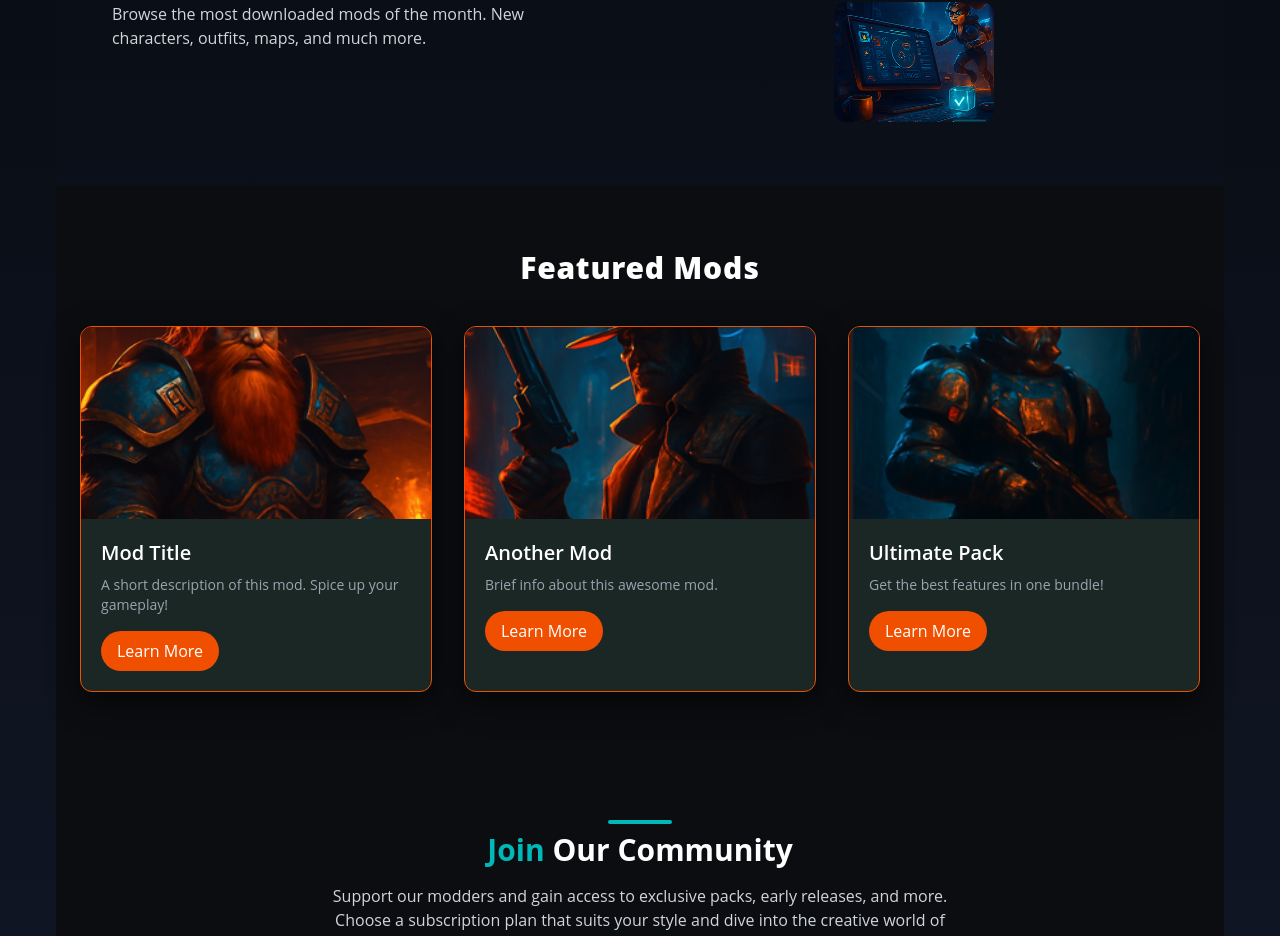
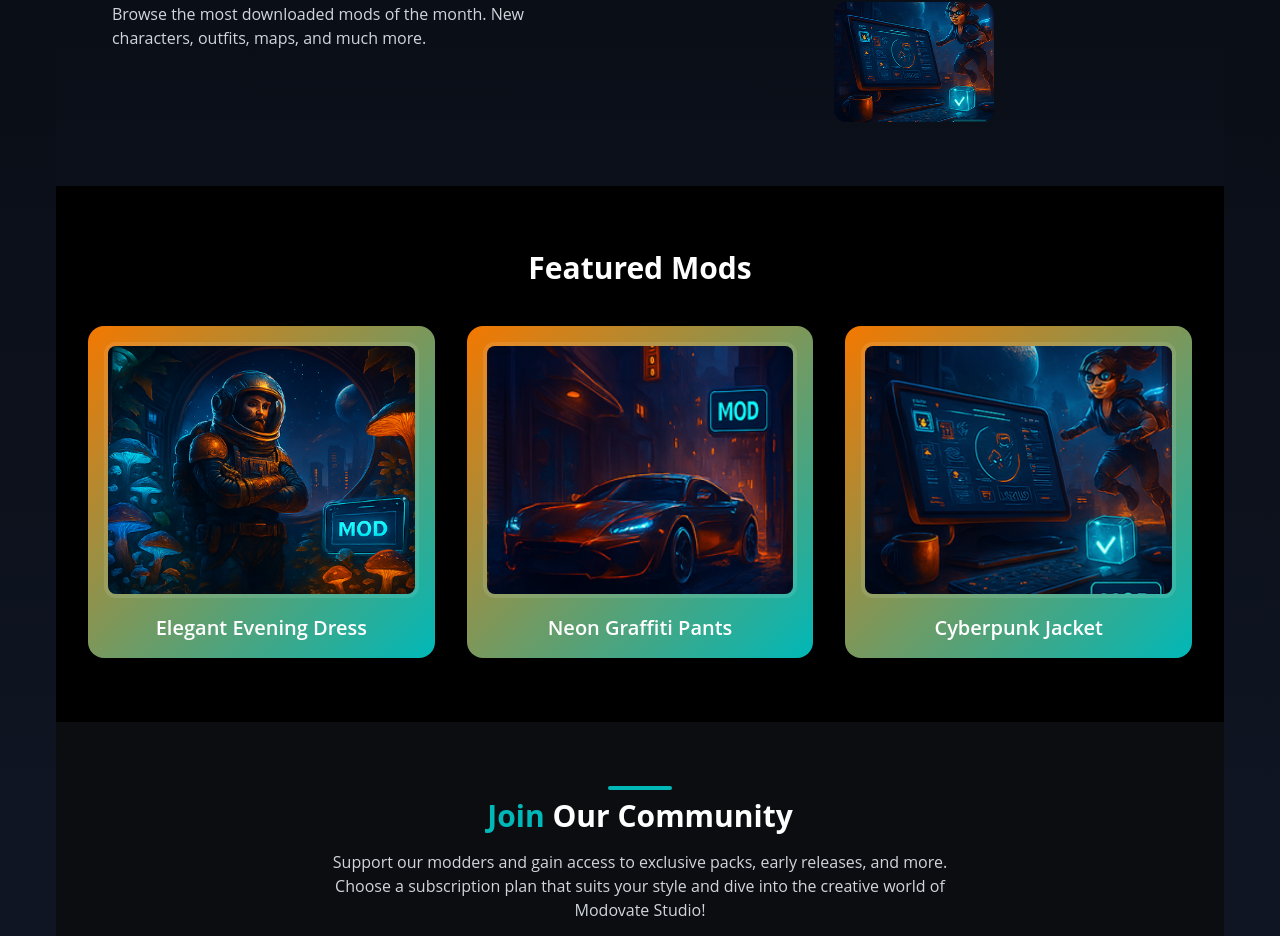
Before and after one commit to Lemnia/modovate-frontend, a React (Create React App) app: page / in a window 1280 px wide. Shown: the part 1506-2442 px from the top of the page. Built offline with nearby package versions, Linux system fonts and the light colour scheme; no server answers.

Commit message:
Update: Incorrect files

```diff
--- a/src/components/FeaturedModsSection.js
+++ b/src/components/FeaturedModsSection.js
@@ -1,61 +1,33 @@
 import React from 'react';
-import { Link } from 'react-router-dom';
 
 const FeaturedModsSection = () => {
-  const cards = [
-    {
-      title: 'Mod Title',
-      description: 'A short description of this mod. Spice up your gameplay!',
-      image: '/assets/featured/featured1.png',
-      slug: 'mod-title',
-    },
-    {
-      title: 'Another Mod',
-      description: 'Brief info about this awesome mod.',
-      image: '/assets/featured/featured2.png',
-      slug: 'another-mod',
-    },
-    {
-      title: 'Ultimate Pack',
-      description: 'Get the best features in one bundle!',
-      image: '/assets/featured/featured3.png',
-      slug: 'ultimate-pack',
-    },
+  const mods = [
+    { title: 'Elegant Evening Dress', image: '/assets/mods/mod1.png' },
+    { title: 'Neon Graffiti Pants', image: '/assets/mods/mod2.png' },
+    { title: 'Cyberpunk Jacket', image: '/assets/mods/mod3.png' },
   ];
 
   return (
-    <section className="bg-[#0b0d10] py-16 px-6">
+    <div className="py-16 px-4 sm:px-6 lg:px-8 bg-black text-white">
       <div className="max-w-7xl mx-auto">
-        <h2 className="text-3xl font-extrabold text-obcen mb-10 text-center tracking-wide">
-          Featured Mods
-        </h2>
-
-        <div className="grid grid-cols-1 sm:grid-cols-2 lg:grid-cols-3 gap-8">
-          {cards.map((mod, idx) => (
-            <Link
-              to={`/mod/${mod.slug}`}
-              key={idx}
-              className="bg-darkis border border-obaura rounded-xl overflow-hidden shadow-deep hover:shadow-[0_0_12px_#F47800] transition duration-300 group"
+        <h2 className="text-3xl font-bold mb-10 text-center">Featured Mods</h2>
+        <div className="grid grid-cols-1 sm:grid-cols-2 md:grid-cols-3 gap-8">
+          {mods.map((mod, index) => (
+            <div
+              key={index}
+              className="bg-gradient-to-br from-brand-orange to-brand-accent rounded-2xl p-4 shadow-lg hover:scale-105 transition transform duration-300"
             >
               <img
                 src={mod.image}
                 alt={mod.title}
-                className="w-full h-48 object-cover group-hover:brightness-105"
+                className="w-full h-64 object-cover rounded-xl border-4 border-white/10"
               />
-              <div className="p-5">
-                <h3 className="text-xl font-semibold text-obcen mb-2">
-                  {mod.title}
-                </h3>
-                <p className="text-sm text-gray-400 mb-4">{mod.description}</p>
-                <span className="bg-obaura hover:bg-orange-600 text-obcen font-medium px-4 py-2 rounded-full transition inline-block text-center">
-                  Learn More
-                </span>
-              </div>
-            </Link>
+              <h3 className="mt-4 text-xl font-semibold text-center">{mod.title}</h3>
+            </div>
           ))}
         </div>
       </div>
-    </section>
+    </div>
   );
 };
 
```
